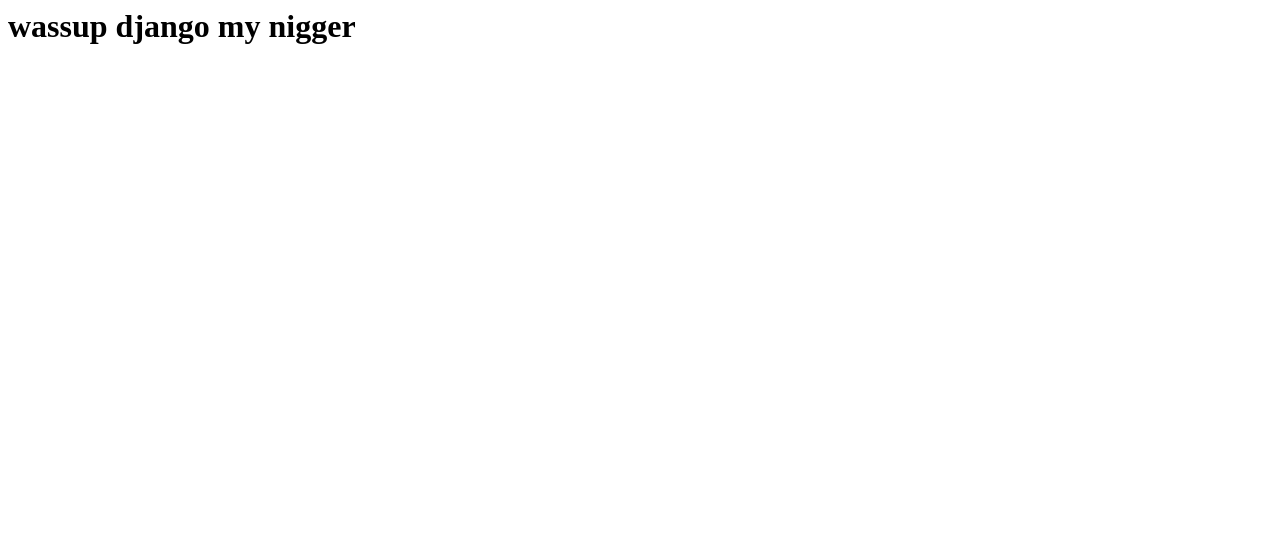
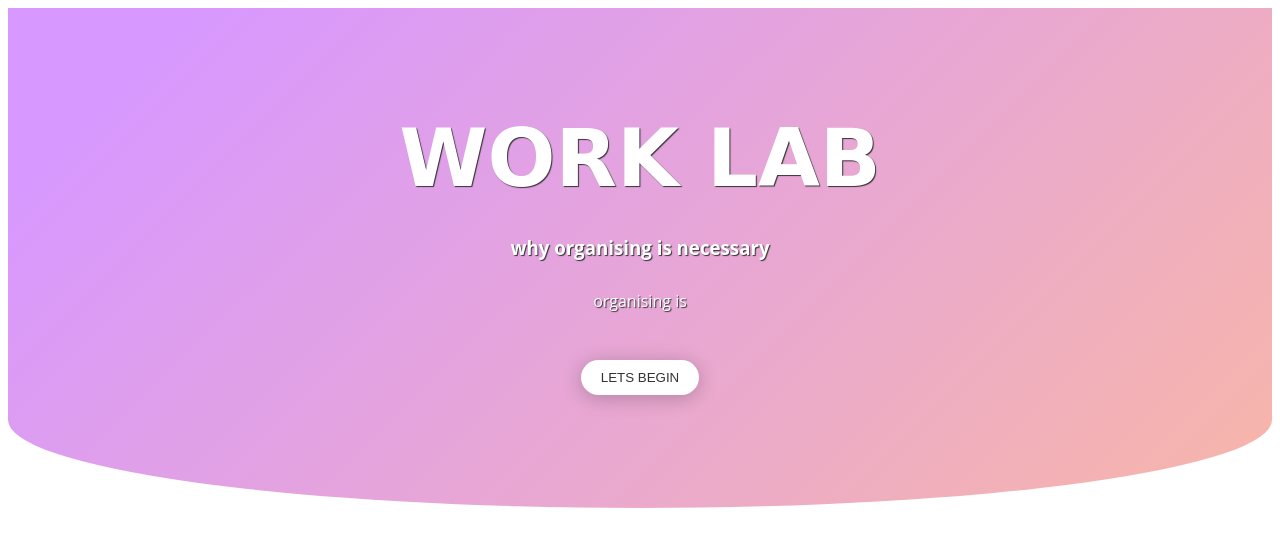
Before and after one commit to agm-was-here/to_do_list, a Django app: page /appfile/ in a window 1280 px wide. Shown: the top 547 px of the page. Run offline with Django 4.2, Linux system fonts and the light colour scheme.

Commit message:
basic skeletal structure

```diff
--- a/appfile/urls.py
+++ b/appfile/urls.py
@@ -4,4 +4,6 @@ from . import views
 
 urlpatterns = [
     path('', views.index, name='index'),
+    path('frontpage',views.frontpage,name='frontpage'),
+    path('disp', views.disp, name='disp'),
 ]
--- a/appfile/views.py
+++ b/appfile/views.py
@@ -5,4 +5,12 @@ from django.http import HttpResponse
 
 
 def index(request):
-    return render(request, 'home.html',{'name' :'django'})
+    return render(request, 'home.html',{'name' :'james'})
+
+def frontpage(request):
+    return render(request, 'frontpage.html')
+
+def disp(request):
+    disp_task = request.GET['task1']
+    disp_desc=request.GET['desc1']
+    return render(request, 'display.html',{'task' : disp_task},{'desc' : disp_desc})
--- /dev/null
+++ b/template/base.html
@@ -0,0 +1,20 @@
+<!DOCTYPE html>
+<html lang="en">
+
+<head>
+    <meta charset="UTF-8">
+    <meta http-equiv="X-UA-Compatible" content="IE=edge">
+    <meta name="viewport" content="width=device-width, initial-scale=1.0">
+    <title>base</title>
+</head>
+
+<body>
+    {%block content%}
+
+
+    {%endblock%}
+
+
+</body>
+
+</html>
--- a/template/home.html
+++ b/template/home.html
@@ -1,5 +1,78 @@
-<html>
-    <body>
-        <h1>wassup {{name}} my nigger</h1>
-    </body>
-</html>
+{% extends 'base.html'%}
+{% block content%}
+
+<style>
+        div.overlay {
+                padding: 0;
+                margin: 0;
+                box-sizing: border-box;
+        }
+
+        body {
+                height: 500px;
+        }
+
+        div.overlay {
+                background: url('http://www.autodatz.com/wp-content/uploads/2017/05/Old-Car-Wallpapers-Hd-36-with-Old-Car-Wallpapers-Hd.jpg');
+                text-align: center;
+                width: 100%;
+                height: auto;
+                background-size: cover;
+                background-attachment: fixed;
+                position: relative;
+                overflow: hidden;
+                border-radius: 0 0 85% 85% / 30%;
+        }
+
+        div.overlay {
+                width: 100%;
+                height: 100%;
+                padding: 50px;
+                color: #FFF;
+                text-shadow: 1px 1px 1px #333;
+                background-image: linear-gradient(135deg, #9f05ff69 10%, #fd5e086b 100%);
+
+        }
+
+        h1 {
+                font-family: 'Dancing Script', cursive;
+                font-size: 80px;
+                margin-bottom: 30px;
+        }
+
+        h3,
+        p {
+                font-family: 'Open Sans', sans-serif;
+                margin-bottom: 30px;
+        }
+
+        button {
+                border: none;
+                outline: none;
+                padding: 10px 20px;
+                border-radius: 50px;
+                color: #333;
+                background: #fff;
+                margin-bottom: 50px;
+                box-shadow: 0 3px 20px 0 #0000003b;
+        }
+
+        button:hover {
+                cursor: pointer;
+        }
+</style>
+
+
+<body>
+        <div class="overlay">
+                <h1>WORK LAB</h1>
+                <h3>why organising is necessary</h3>
+                <p>organising is</p>
+                <br>
+                <form action="frontpage">
+                        <button>LETS BEGIN</button>
+                </form>
+        </div>
+        </form>
+</body>
+{%endblock%}
--- a/to_do_list/settings.py
+++ b/to_do_list/settings.py
@@ -106,7 +106,7 @@ AUTH_PASSWORD_VALIDATORS = [
 
 LANGUAGE_CODE = 'en-us'
 
-TIME_ZONE = 'UTC'
+TIME_ZONE = 'Europe/berlin'
 
 USE_I18N = True
 
```
Also changed, not shown: template/display.html (added, +8 -0 lines), template/frontpage.html (added, +10 -0 lines).
